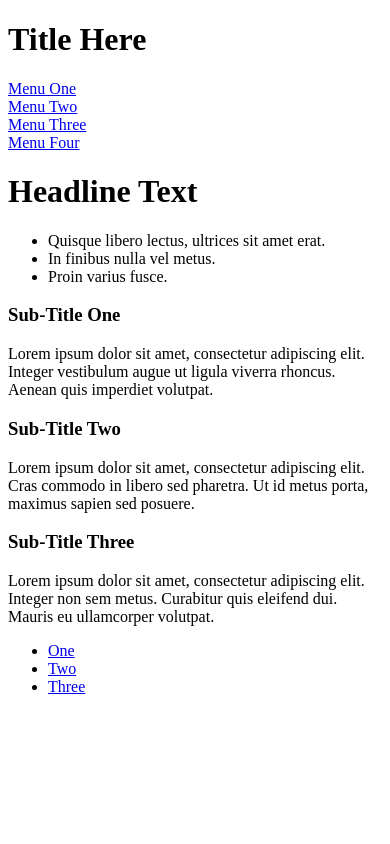
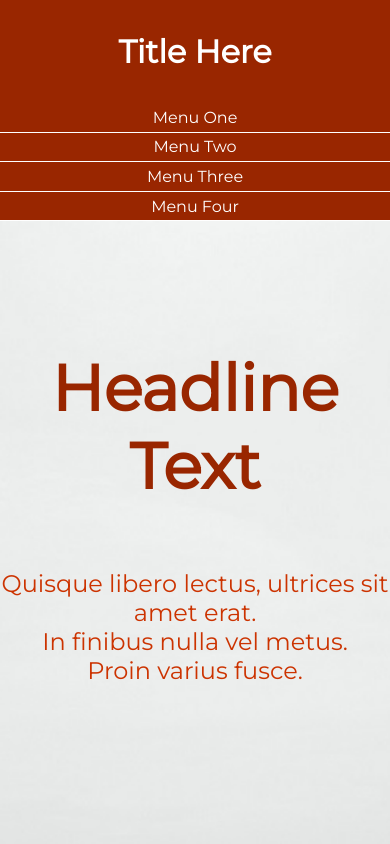
Before and after one commit to endsfire/learn-html-css, a plain HTML site: page Second Try/index.html in a window 390 px wide. Shown: the top 844 px of the page. Drawn offline with Linux system fonts and the light colour scheme.

Commit message:
Mobile CSS

```diff
--- /dev/null
+++ b/Second Try/css/mobile.css
@@ -0,0 +1,91 @@
+*{
+	padding: 0;
+	margin: 0;
+	font-family: 'Montserrat', sans-serif;
+}
+#header_color_strip{
+	width: 100%;
+	background: #992600;
+	color: #FFFFFF;
+	text-align: center;
+}
+#header_color_strip h1{
+	padding: 1em;
+	margin: 0em;
+}
+#header_color_strip a{
+	color: #FFFFFF;
+	text-decoration: none;
+	border-bottom: .1em solid #FFFFFF;
+	width: 100%;
+	display:block;
+	padding-top: .3em;
+	padding-bottom: .3em;
+}
+#background_container{
+	width: 100%;
+	height: 100vh;
+	background: url(ships-small.jpg) no-repeat bottom;
+	background-size: cover;
+	text-align: center;
+}
+#background_container h1{
+	color: #992600;
+	font-size: 4em;
+	padding-top: 2em;
+}
+#background_container ul{
+	list-style-type: none;
+	padding-top: 4em;
+	padding-bottom: 1em;
+}
+#background_container li{
+	font-size: 1.5em;
+	color: #CC3300;
+}
+#sub_title_one, #sub_title_two, #sub_title_three{
+	width: 100%;
+	height: 50vh;
+	text-align: center;
+	background-size: cover;
+	color: #FFFFFF;
+}
+#sub_title_one div, #sub_title_two div, #sub_title_three div{
+	background-color: rgb(0, 0, 0);
+    background-color: rgba(0, 0, 0, 0.3);
+}
+#sub_title_one h3, #sub_title_two h3, #sub_title_three h3{
+	padding-top: .5em;
+	padding-bottom: .5em;
+	font-size: 2em;
+}
+#sub_title_one p, #sub_title_two p, #sub_title_three p{
+	width: 50%;
+	margin: 0 auto 0 auto;
+	padding-bottom: 2em;
+}
+#sub_title_one{
+	background: url(dock-small.jpg) no-repeat bottom;
+}
+#sub_title_two{
+	background: url(golden-small.jpg) no-repeat bottom;
+}
+#sub_title_three{
+	background: url(hill-small.jpg) no-repeat bottom;
+}
+#footer_container{
+	width: 100%;
+}
+#footer_container li{
+	width: 100%;
+	background: #DDDDDD;
+	padding-top: .5em;
+	padding-bottom: .5em;
+}
+#footer_container a{
+	color: #663333;
+	text-decoration: none;
+	padding-left: .1em;
+	margin-left: 2em;
+	border-left: .1em solid #000000;
+}
--- a/Second Try/index.html
+++ b/Second Try/index.html
@@ -6,6 +6,7 @@
 	</title>
 	<link href='http://fonts.googleapis.com/css?family=Montserrat' rel='stylesheet' type='text/css'>
 	<link rel="stylesheet" media ="screen and (min-width: 1020px)" href="css/main.css" />
+	<link rel="stylesheet" media ="screen and (max-width: 1020px)" href="css/mobile.css"/>
 </head>
 <body>
 <div id="header_color_strip">
```
Also changed, not shown: Second Try/css/dock-small.jpg (added), Second Try/css/golden-small.jpg (added), Second Try/css/hill-small.jpg (added), Second Try/css/ships-small.jpg (added).
